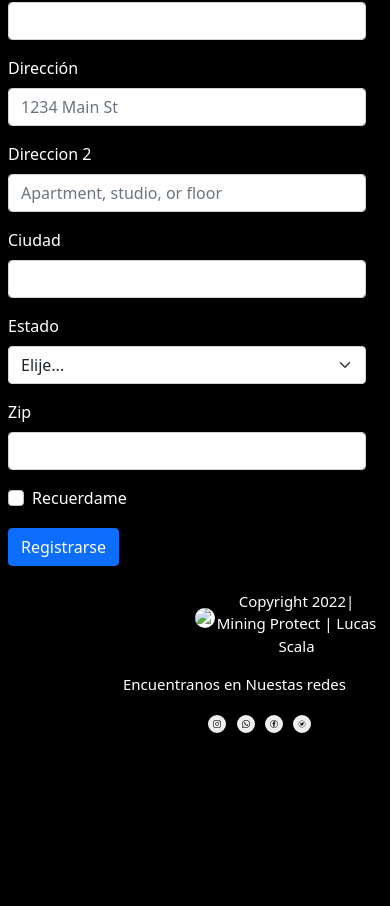
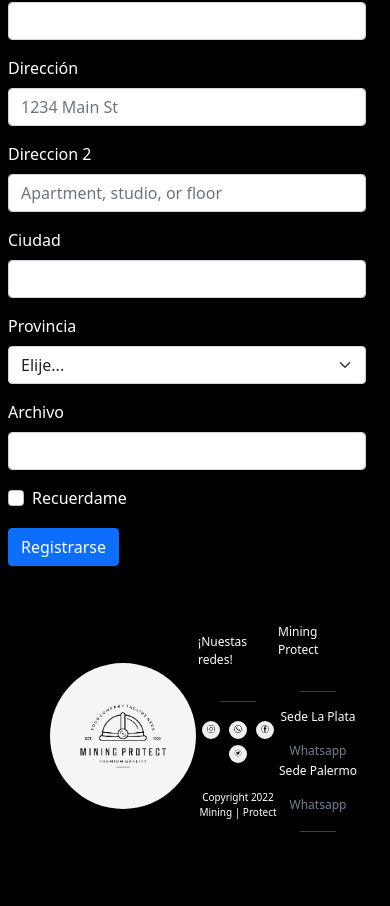
Before and after one commit to ScalaLucas/Reposito-MiningProtect-, a plain HTML site: page paginas/contacto.html in a window 390 px wide. Shown: the part 510-1416 px from the top of the page. Before the commit the page ends 1249 px from the top, so only its background shows below. Drawn offline with nearby package versions, Linux system fonts and the light colour scheme.

Commit message:
MODIFICACIONFOOTER+SASSII

```diff
--- a/live_complier_sass/scss/_footer.scss
+++ b/live_complier_sass/scss/_footer.scss
@@ -1,44 +1,51 @@
 .estilos_footer1 {
+	@include flexbox(column,center,center);
 	background-color: map-get($mapa-colores, negro);
 }
-/*.estilos_footer2 {
-	font-size: map-get($fuentes , 15 );
-	@include flexbox4(center);
-	color:map-get($mapa-colores, negro);
-}*/
+
 
 .section_footer {
 	display: grid;
 	grid-template-columns: repeat(3, 1fr);
     grid-auto-rows: 300px;
 	padding: 20px;
-    gap: 10px;
+
 }
 
 .div-imagenfooter {
 	width: 150px;
-	margin-left: 50%;
-	margin-top: 5%;
-	border-radius: 100px;
+	border-radius: $pixeles;
 }
 
-.estilos_footer2 {
- grid-column-start: 2/3;
- margin-left: 2%;
+.estilos_footer5 {
+	grid-column-start: 2/3;
+	@include flexbox(column,center,center);
+	margin-bottom: 3%;
 }
 
-.div-imagenfooter2 {
-	margin-left: 0.3%;
-	width: 30px;
-	border-radius: 5px;
+.estilos_footer4 {
+	grid-column-start: 3 / 4;
+	@include flexbox(column,center,center);
+	a {
+		text-decoration: none;
+		color: slategrey;
+		margin-bottom: 2%;
+	}
+}
+
+.text {
+	margin-top:($ancho-alto-50)-20;
+}
+
+.imagen_footer {
+	border-radius: ($pixeles2)/10;
 	background-color: map-get($mapa-colores , blanco );
 	grid-column-start: 2 / 3;
 }
 
 hr{
-	width: 18%;
+	width: ($ancho-alto-50)-5;
 	color: white;
-
 }
 
 .div-imagenfooter1 {
@@ -49,17 +56,10 @@ hr{
 	border-radius: ($pixeles)-20;
 }
 
-.estilos_footer3 {
-	@include flexbox2(column,center,flex-end,center);
-	font-size: map-get($fuentes , 20 );
-	margin-right: 1%;
-	color: map-get($mapa-colores, negro);
+.estilos_footer-botton {
+	gap: ($pixeles/4);
 }
-.estilos_footer-botton {
-	@include flexbox5(center,center,flex-end);
-	gap: ($pixeles/4);
-	padding-right: ($pixeles/4)-5;
-}
+
 .button-footer {
 	width: ($pixeles/2);
 	height: ($pixeles/2);
--- a/live_complier_sass/scss/_main.scss
+++ b/live_complier_sass/scss/_main.scss
@@ -22,6 +22,8 @@ header {
 	border: 2px solid rgb(0, 0, 0);
 	object-fit: cover;
 	background-color:  map-get($mapa-colores, negro);
+        margin: none;
+
 }
 
 
--- a/live_complier_sass/scss/_mediaquerys.scss
+++ b/live_complier_sass/scss/_mediaquerys.scss
@@ -1,8 +1,14 @@
 /*section1 header/nosotros index mobile*/
 @media screen and (max-width: 576px) {
+    .section-footer {
+		grid-template-columns: 576px;
+		grid-template-rows: 1fr 1fr 1fr;
+	}
+
 	.logo1 {
 		width: $pixeles;
 		height: $pixeles;
+		margin: none;
 	}
 	.navbar {
 		margin-right:  map-get($fuentes , 1rem );
@@ -23,7 +29,7 @@
 	}
 	.section1_imagemobile {
 		object-fit: cover;
-		width:  ($ancho-alto-100)-30;
+		width:($ancho-alto-100)-30;
 	}
 
 /*Section2 video Index mobile (Seccion Video)*/
@@ -42,37 +48,48 @@
 		background-color:map-get($mapa-colores , negro );
 	}
 	.estilos_footer1 {
-		font-size: 8px;
 		@include flexbox4(center);
 		color: map-get($mapa-colores , blanco );
+
 	}
+
+	.estilos_footer4 {
+		font-size: map-get($fuentes, 12);
+	}
+
 	.div-imagenfooter {
 		width: ($pixeles/10);
 		height: ($pixeles/10);
 		background-color:  map-get($mapa-colores , blanco );
 		border-radius: ($pixeles)-20;
 	}
-	.estilos_footer2 {
-		@include flexbox2(column,center,flex-end,center);
-		font-size:  ($pixeles/10);
-		color: map-get($mapa-colores , blanco );
-		padding-right: ($tamanio-rem)*2;
+
+	.estilos_footer5{
+		font-size: map-get($fuentes, 10);
+		>p {
+			font-size: map-get($fuentes , 12)
+		}
 	}
+
 	.estilos_footer-botton {
-		@include flexbox3(right);
+		@include flexbox6(center,center,center);
+		font-size: map-get($fuentes, 10);
 	}
+
 	.button-footer {
 		width: 1.5rem;
 		height: 1.5rem;
 		border: 3px solid rgb(0, 0, 0);
 	}
+
 	.imagen_footer {
 		align-items: center;
-		width: ($tamanio-rem)/2;
-		height: ($tamanio-rem)/2;
+		width:($tamanio-rem)/2;
+		height:($tamanio-rem)/2;
 		object-fit: cover;
-		margin-bottom: ($ancho-alto-100/2);
+		margin-top:($ancho-alto-50)/2;
 	}
+
 
     /*MOBILE NOSOTROS*/
 	.contenedor_we {
@@ -87,12 +104,15 @@
 		width: $pixeles;
 		height: $pixeles;
 	}
+
 	.navbar {
 		margin-right: map-get($fuentes , 1rem );
 	}
+
 	.section1__link {
 		display: inline-block;
 	}
+
 	.text_section1 {
 		font-family: 'Poppins', sans-serif;
 		color: rgb(53, 53, 53);
@@ -103,6 +123,7 @@
 			margin-left:($ancho-alto-100/2)-5;
 		}
 	}
+
 	.section1_imagemobile {
 		img {
 			width: $ancho-alto-100;
@@ -113,41 +134,43 @@
 	.estilos_footer {
 		background-color: rgb(0, 0, 0);
 	}
+
 	.estilos_footer1 {
 		font-size: map-get($fuentes , 15 );
 		@include flexbox4(center);
 		color: map-get($mapa-colores , blanco );
 	}
+
 	.div-imagenfooter {
 		width: ($pixeles/4)-5;
 		height: ($pixeles/4)-5;
 		background-color:  map-get($mapa-colores , blanco );
 		border-radius: ($pixeles)-20;
 	}
-	.estilos_footer2 {
-		@include flexbox2(column,center,flex-end,center);
-		font-size:map-get($fuentes , 15 );
-		color:map-get($mapa-colores , blanco );
+
+	.estilos_footer-botton {
+		@include flexbox6(center,center,center);
 	}
-	.estilos_footer-botton {
-		@include flexbox3(right);
-		padding-right: ($tamanio-rem)*4;
-	}
+
 	.button-footer {
 		width: 1.5rem;
 		height: 1.5rem;
 		border: 3px solid rgb(0, 0, 0);
 	}
+
 	.imagen_footer {
 		align-items: center;
 		width:($tamanio-rem)/2;
 		height:($tamanio-rem)/2;
 		object-fit: cover;
-		margin-bottom: ($ancho-alto-100/2);
+		margin-bottom: $ancho-alto-50;
+
 	}
+
 	.ustext1 {
 		margin-right: ($tamanio-rem)*10;
 	}
+
 	.button-product1 {
 		margin-right: ($ancho-alto-100/10);
 	}
@@ -160,9 +183,11 @@
 		width: $pixeles;
 		height: $pixeles;
 	}
+
 	.section1__link {
 		display: inline-block;
 	}
+
 	.text_section1 {
 		font-family: 'Poppins', sans-serif;
 		color: rgb(53, 53, 53);
@@ -173,6 +198,7 @@
 			margin-left: ($ancho-alto-100/2);
 		}
 	}
+
 	.section1_imagemobile {
 		width:  $ancho-alto-100;
 		margin-top: ($ancho-alto-100/10)+5;
@@ -181,37 +207,41 @@
 	.estilos_footer {
 		background-color: map-get($mapa-colores , negro );
 	}
+
 	.estilos_footer1 {
 		font-size: map-get($fuentes , 15 );
 		@include flexbox4(center);
 		color:  map-get($mapa-colores , blanco );
 	}
+
 	.div-imagenfooter {
 		width: ($pixeles/4)-5;
 		height:($pixeles/4)-5;
 		background-color:  map-get($mapa-colores , blanco );
 		border-radius: ($pixeles)-20;
 	}
-	.estilos_footer2 {
-		@include flexbox2(column,center,flex-end,center);
+
+	.estilos_footer5 {
 		font-size:map-get($fuentes , 15 );
-		color: map-get($mapa-colores , blanco );
 	}
+
 	.estilos_footer-botton {
-		@include flexbox3(right);
-		padding-right: ($tamanio-rem)*4;
+		@include flexbox6(center,center,center);
 	}
+
 	.button-footer {
 		width: 1.5rem;
 		height: 1.5rem;
 		border: 3px solid rgb(0, 0, 0);
 	}
+
 	.imagen_footer {
 		align-items: center;
 		width: ($tamanio-rem)/2;
 		height: ($tamanio-rem)/2;
 		object-fit: cover;
-		margin-bottom:  ($ancho-alto-100/2);
+		margin-bottom: $ancho-alto-50;
+
 	}
 }
 /*---------------------------------------------------------------------------RESPONSIVE CON 1200PX INICIO------------------------------------------------------------------------------------*/
@@ -221,9 +251,11 @@
 		width: 150px;
 		height: 150px;
 	}
+
 	.section1__link {
 		display: inline-block;
 	}
+
 	.text_section1 {
 		font-family: 'Poppins', sans-serif;
 		color: rgb(53, 53, 53);
@@ -234,6 +266,7 @@
 			margin-left: ($ancho-alto-50)-15;
 		}
 	}
+
 	.section1_imagemobile {
 		width: $ancho-alto-100;
 		margin-top: ($ancho-alto-50/10);
@@ -242,37 +275,37 @@
 	.estilos_footer {
 		background-color:map-get($mapa-colores , negro );
 	}
+
 	.estilos_footer1 {
 		font-size: map-get($fuentes , 15 );
 		@include flexbox4(center);
 		color:  map-get($mapa-colores , blanco );
 	}
+
 	.div-imagenfooter {
 		width: ($pixeles/4)-5;
 		height:  ($pixeles/4)-5;
 		background-color: map-get($mapa-colores , blanco );
 		border-radius: ($pixeles)-20;
 	}
-	.estilos_footer2 {
-		@include flexbox2(column,center,flex-end,center);
-		font-size: map-get($fuentes , 15 );
-		color:  map-get($mapa-colores , blanco );
+
+
+	.estilos_footer-botton {
+		@include flexbox6(center,center,center);
 	}
-	.estilos_footer-botton {
-		@include flexbox3(right);
-		padding-right:($tamanio-rem)*4;
-	}
+
 	.button-footer {
 		width: 1.5rem;
 		height: 1.5rem;
 		border: 3px solid rgb(0, 0, 0);
 	}
+
 	.imagen_footer {
 		align-items: center;
 		width: ($tamanio-rem)/2;
 		height:($tamanio-rem)/2;
 		object-fit: cover;
-		margin-bottom: ($ancho-alto-100/2);
+		margin-bottom: $ancho-alto-50;
 	}
 }
 /*---------------------------------------------------------------------------RESPONSIVE CON 1500PX INICIO------------------------------------------------------------------------------------*/
@@ -282,9 +315,11 @@
 		width: 150px;
 		height: 150px;
 	}
+
 	.section1__link {
 		display: inline-block;
 	}
+
 	.text_section1 {
 		font-family: 'Poppins', sans-serif;
 		color: rgb(53, 53, 53);
@@ -295,6 +330,7 @@
 			margin-left:($ancho-alto-50)-15;
 		}
 	}
+
 	.section1_imagemobile {
 		width: $ancho-alto-100;
 		margin-top: ($ancho-alto-50/10);
@@ -303,36 +339,36 @@
 	.estilos_footer {
 		background-color: map-get($mapa-colores , negro);
 	}
+
 	.estilos_footer1 {
 		font-size:  map-get($fuentes , 15 );
 		@include flexbox4(center);
 		color: map-get($mapa-colores , blanco );
 	}
+
 	.div-imagenfooter {
 		width: ($pixeles/4)-5;
 		height:  ($pixeles/4)-5;
 		background-color:  map-get($mapa-colores , blanco );
 		border-radius: ($pixeles)-20;
 	}
-	.estilos_footer2 {
-		@include flexbox2(column,center,flex-end,center);
-		font-size:   map-get($fuentes , 15 );
-		color: map-get($mapa-colores , blanco );
+
+	.estilos_footer-botton {
+		@include flexbox6(center,center,center);
 	}
-	.estilos_footer-botton {
-		@include flexbox3(right);
-		padding-right: ($tamanio-rem)*4;
-	}
+
 	.button-footer {
 		width: 1.5rem;
 		height: 1.5rem;
 		border: 3px solid rgb(0, 0, 0);
 	}
+
 	.imagen_footer {
 		align-items: center;
 		width:($tamanio-rem)/2;
 		height:($tamanio-rem)/2;
 		object-fit: cover;
-		margin-bottom: ($ancho-alto-100/2);
+		margin-bottom: $ancho-alto-50;
+
 	}
 }
--- a/live_complier_sass/scss/_mixins.scss
+++ b/live_complier_sass/scss/_mixins.scss
@@ -30,3 +30,9 @@
     flex-direction: $valor-flex-direction;
     justify-content: $valor-justify-content;
 }
+
+@mixin flexbox6($valor-text-align,$valor-justify-content,$valor-align-items){
+    text-align: $valor-text-align;
+    justify-content: $valor-justify-content;
+    align-items: $valor-align-items;
+}
--- a/live_complier_sass/scss/estilos.scss
+++ b/live_complier_sass/scss/estilos.scss
@@ -4,6 +4,7 @@ $ancho-alto-50:50%;
 $fontfamily: 'Poppins', sans-serif;
 $medidalogo:150px;
 $pixeles:100px;
+$pixeles2:50px;
 $tamanio-fuente: 0.8rem;
 $tamanio-rem: 1rem;
 
@@ -18,6 +19,8 @@ $mapa-colores:(
     blanco: white,);
 
 $fuentes:(
+    10:10px,
+    12:12px,
     700: 700px,
     rem:0.7rem,
     15:15px,
--- a/paginas/contacto.html
+++ b/paginas/contacto.html
@@ -1,5 +1,6 @@
 <!DOCTYPE html>
 <html lang="es">
+
 <head>
   <meta charset="UTF-8">
   <meta http-equiv="X-UA-Compatible" content="IE=edge">
@@ -13,13 +14,15 @@
   <link rel="stylesheet" href="https://cdnjs.cloudflare.com/ajax/libs/animate.css/4.1.1/animate.min.css" />
   <link rel="stylesheet" href="../live_complier_sass/scss/estilos.css">
 </head>
+
 <body class="container-fluid">
   <header>
     <div class="row">
       <div class="col-lg-9 col-xxl-11">
         <nav id="navbarnav2" class="navbar navbar-expand-lg navbar-dark">
           <a class="navbar-brand col-9 mt-1"><img class="logo1" src="../assets/imagenes/logo.jpg.jpg" alt="logo"></a>
-                 <button class="navbar-toggler" type="button" data-bs-toggle="collapse" data-bs-target="#navbarNav" aria-controls="navbarNav" aria-expanded="false" aria-label="Toggle navigation">
+          <button class="navbar-toggler" type="button" data-bs-toggle="collapse" data-bs-target="#navbarNav"
+            aria-controls="navbarNav" aria-expanded="false" aria-label="Toggle navigation">
             <span class="navbar-toggler-icon"></span>
           </button>
           <div class="collapse navbar-collapse" id="navbarNav">
@@ -77,14 +80,14 @@
         <input type="text" class="form-control" id="inputCity">
       </div>
       <div class="col-md-4 color">
-                  <label for="inputState" class="form-label">Estado</label>
+        <label for="inputState" class="form-label">Provincia</label>
         <select id="inputState" class="form-select">
           <option selected>Elije...</option>
           <option>...</option>
         </select>
       </div>
       <div class="col-md-2 color">
-                  <label for="inputZip" class="form-label">Zip</label>
+        <label for="inputZip" class="form-label">Archivo</label>
         <input type="text" class="form-control" id="inputZip">
       </div>
       <div class="col-12">
@@ -105,41 +108,48 @@
 
 
   <footer>
-            <div class="row">
-                <div class="col-md-12 mt-4">
-                    <div class="estilos_footer">
+    <section class="section_footer">
       <div class="estilos_footer1">
-                            <img class="div-imagenfooter" src="../assets/imagenes/logo.copyright.png" alt="Imagen Logo Copyright">
-                            <p class="color">Copyright 2022| Mining Protect | Lucas Scala</p>
+        <img class="logo1" src="../assets/imagenes/logo.jpg.jpg" alt="logo"></a>
       </div>
-                        <div class="estilos_footer2">
-                            <p class="color">Encuentranos en Nuestas redes</p>
-                        </div>
+      <div class="estilos_footer5">
+        <p class="color">¡Nuestas redes!</p>
+        <hr>
         <div class="estilos_footer-botton">
           <button class="button-footer">
-                                <a href="https://www.instagram.com/lucasscala_/" target="_blank"><img
-                                        class="imagen_footer" src="../assets/imagenes/logo.ig.png" alt="Imagen Logo Instagram"
-                                        width="30"></a>
+            <a href="https://www.instagram.com/lucasscala_/" target="_blank"><img class="imagen_footer"
+                src="../assets/imagenes/logo.ig.png" alt="Imagen Logo Instagram" width="30"></a>
           </button>
           <button class="button-footer">
             <a href="https://web.whatsapp.com/" target="_blank"><img class="imagen_footer"
                 src="../assets/imagenes/logo.wpp.png" alt="Imagen Logo Whatsapp" width="30"></a>
           </button>
           <button class="button-footer">
-                                <a href="https://www.facebook.com/profile.php?id=100078859123150" target="_blank"><img
-                                        class="imagen_footer" src="../assets/imagenes/logo.facebook.png" alt="Imagen Logo Facebook"
-                                        width="30"></a>
+            <a href="https://www.facebook.com/profile.php?id=100078859123150" target="_blank"><img class="imagen_footer"
+                src="../assets/imagenes/logo.facebook.png" alt="Imagen Logo Facebook" width="30"></a>
           </button>
           <button class="button-footer">
             <a href="https://twitter.com/LucasScala02" target="_blank"><img class="imagen_footer"
                 src="../assets/imagenes/logo.tw.png" alt="Imagen Logo Twitter" width="30"></a>
           </button>
+          <p class="text color">Copyright 2022 Mining | Protect</p>
         </div>
       </div>
+      <div class="estilos_footer4">
+        <p class="color">Mining Protect</p>
+        <hr>
+        <p class="color">Sede La Plata</p>
+
+        <a href="https://web.whatsapp.com/" target="_blank">Whatsapp</a>
+
+        <p class="color">Sede Palermo</p>
+
+        <a href="https://web.whatsapp.com/" target="_blank">Whatsapp</a>
+
+        <hr>
       </div>
-            </div>
+    </section>
   </footer>
-    </div>
   <script src="https://cdn.jsdelivr.net/npm/bootstrap@5.0.2/dist/js/bootstrap.bundle.min.js"
     integrity="sha384-MrcW6ZMFYlzcLA8Nl+NtUVF0sA7MsXsP1UyJoMp4YLEuNSfAP+JcXn/tWtIaxVXM" crossorigin="anonymous">
   </script>
```
Also changed, not shown: index.html (+32 -37 lines), paginas/nosotros.html (+33 -18 lines), paginas/productos.html (+61 -30 lines), paginas/servicios.html (+52 -25 lines), live_complier_sass/scss/estilos.css, 1 other file. Lines whose indentation alone changed are shown as unchanged.
